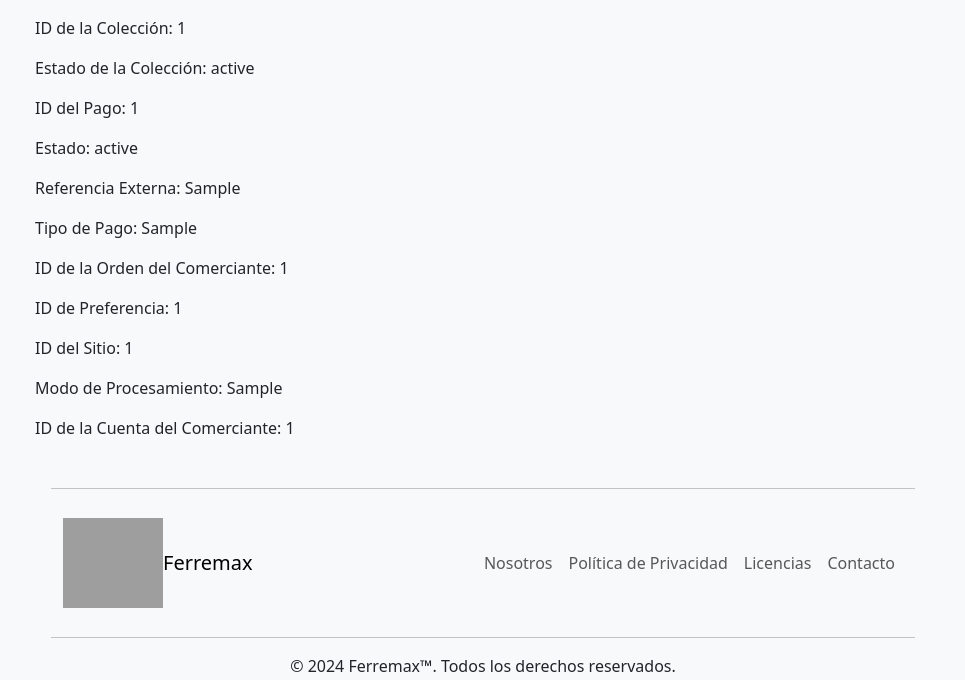
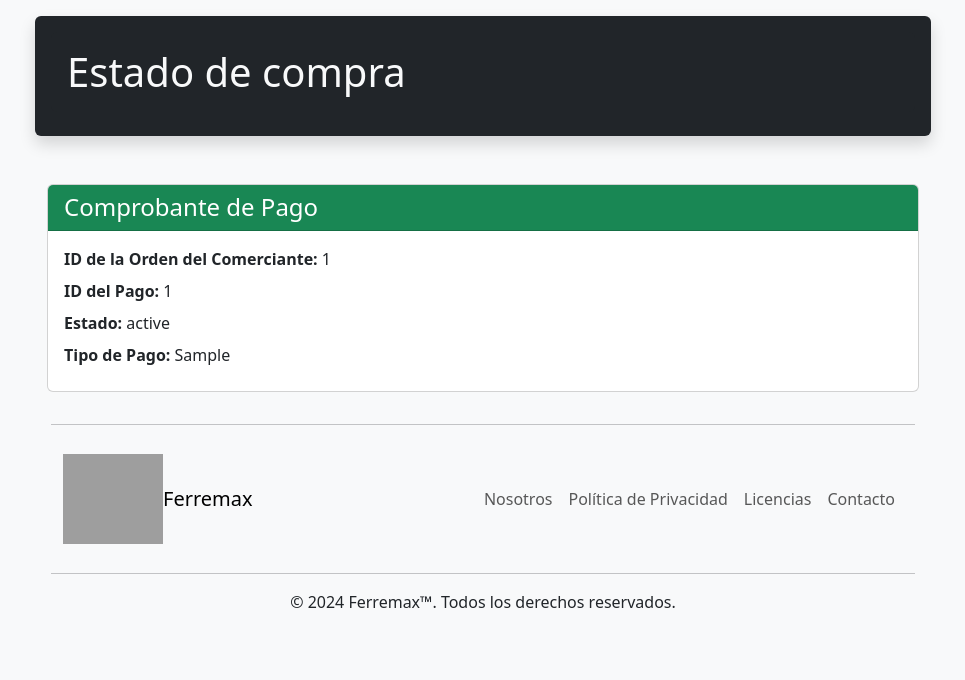
Before and after one commit to Luciifer6969/Ferremax, a Django app: template core/templates/success_pay.html in a window 1280 px wide. Shown: the part 133-813 px from the top of the page, without its empty margins (157-1122 px from the left). After the commit the page ends 741 px from the top, so only its background shows below. Run offline with Django 3.2, Linux system fonts and the light colour scheme; the template is opened without the code that fills it: most values are stand-ins (such as "Sample title", 1, 10 or a date in 2020); some libraries are stand-ins or nearby versions; grey boxes are pictures that could not be loaded.

Commit message:
Se agrego cantidad a mercado pago y a la session de carrito de compras

```diff
--- a/core/static/js/common.js
+++ b/core/static/js/common.js
@@ -186,3 +186,38 @@ function getCookie(name) {
   return cookieValue;
 }
 const csrftoken = getCookie('csrftoken');
+
+ $('.col-md-9').on('click', '.update-cart', function() {
+   // Obtener el valor del producto ID del botón clickeado
+   var productoId = $(this).data('index');
+   console.log('Producto ID:', productoId);
+   // Llamar a la función para agregar el producto al carrito
+   updateProductCart(productoId);
+ });
+
+ function updateProductCart(productoId) {
+  // Envía una solicitud AJAX para agregar el producto al carrito
+  $.ajax({
+    url: `http://127.0.0.1:8000/cart/update/`,
+    type: 'POST',
+    headers: {
+      'X-CSRFToken': getCookie('csrftoken'), // Incluye el token CSRF
+    },
+    data: {
+      productoId: productoId,
+      product_qty: $('#select' + productoId + ' option:selected').text(),
+      csrfmiddlewaretoken: getCookie('csrftoken'), // Asegúrate de que el nombre del token CSRF sea correcto
+      action: 'post'},
+      success: function(json){
+              // document.getElementById('cart_quantity').
+              // textContent = json.qty
+              location.reload();
+              console.log('gae')
+
+      },
+
+      error: function(xhr, status, error) {
+      console.error('Error al actualizar el producto al carrito:', error);
+     }
+   });
+ };
--- a/core/templates/contact.html
+++ b/core/templates/contact.html
@@ -2,7 +2,10 @@
 
 {% block content %}
 
-<h1 class="text-center my-5">Contáctenos</h1>
+<div class="bg-dark shadow rounded p-3 w-100 w-lg-50">
+    <h1 class="rounded bg-dark p-3 text-light">Consultar producto</h1>
+  </div>
+  <br>
 <div class="d-flex justify-content-center">
     <br>
     <form class="row g-3 w-75 w-lg-50" method="POST">
--- a/core/templates/success_pay.html
+++ b/core/templates/success_pay.html
@@ -1,16 +1,22 @@
 {% extends 'layouts/base.html' %}
 
 {% block content %}
-<p>ID de la Colección: {{ collection_id }}</p>
-    <p>Estado de la Colección: {{ collection_status }}</p>
-    <p>ID del Pago: {{ payment_id }}</p>
-    <p>Estado: {{ status }}</p>
-    <p>Referencia Externa: {{ external_reference }}</p>
-    <p>Tipo de Pago: {{ payment_type }}</p>
-    <p>ID de la Orden del Comerciante: {{ merchant_order_id }}</p>
-    <p>ID de Preferencia: {{ preference_id }}</p>
-    <p>ID del Sitio: {{ site_id }}</p>
-    <p>Modo de Procesamiento: {{ processing_mode }}</p>
-    <p>ID de la Cuenta del Comerciante: {{ merchant_account_id }}</p>
+<div class="bg-dark shadow rounded p-3 w-100 w-lg-50">
+    <h1 class="rounded bg-dark p-3 text-light">Estado de compra</h1>
+</div>
+<div class="container mt-5">
+    <div class="card">
+        <div class="card-header bg-success text-white">
+            <h4 class="mb-0">Comprobante de Pago</h4>
+        </div>
+        <div class="card-body">
+            <p class="mb-2"><strong>ID de la Orden del Comerciante:</strong> {{ merchant_order_id }}</p>
+            <p class="mb-2"><strong>ID del Pago:</strong> {{ payment_id }}</p>
+            <p class="mb-2"><strong>Estado:</strong> {{ status }}</p>
+            <p class="mb-2"><strong>Tipo de Pago:</strong> {{ payment_type }}</p>
+        </div>
+    </div>
+</div>
+
 
 {% endblock%}
--- a/core/urls.py
+++ b/core/urls.py
@@ -12,6 +12,7 @@ urlpatterns = [
     path('solicitud_bodega/',solicitud_bodega,name='solicitudes'),
     path('cart/',cart,name='cart'),
     path('cart/add/',agregar_producto,name='agregar'),
+    path('cart/update/',update_producto,name='updateCart'),
     path('productos/',productos,name='productos'),
     path('entrega/',entrega,name='entrega'),
     path('edit_entrega/<int:id_entrega>/',edit_entrega,name='edit_entrega'),
```
Also changed, not shown: core/cart.py (+14 -4 lines), core/templates/cart.html (+16 -4 lines), core/views.py (+19 -3 lines).
